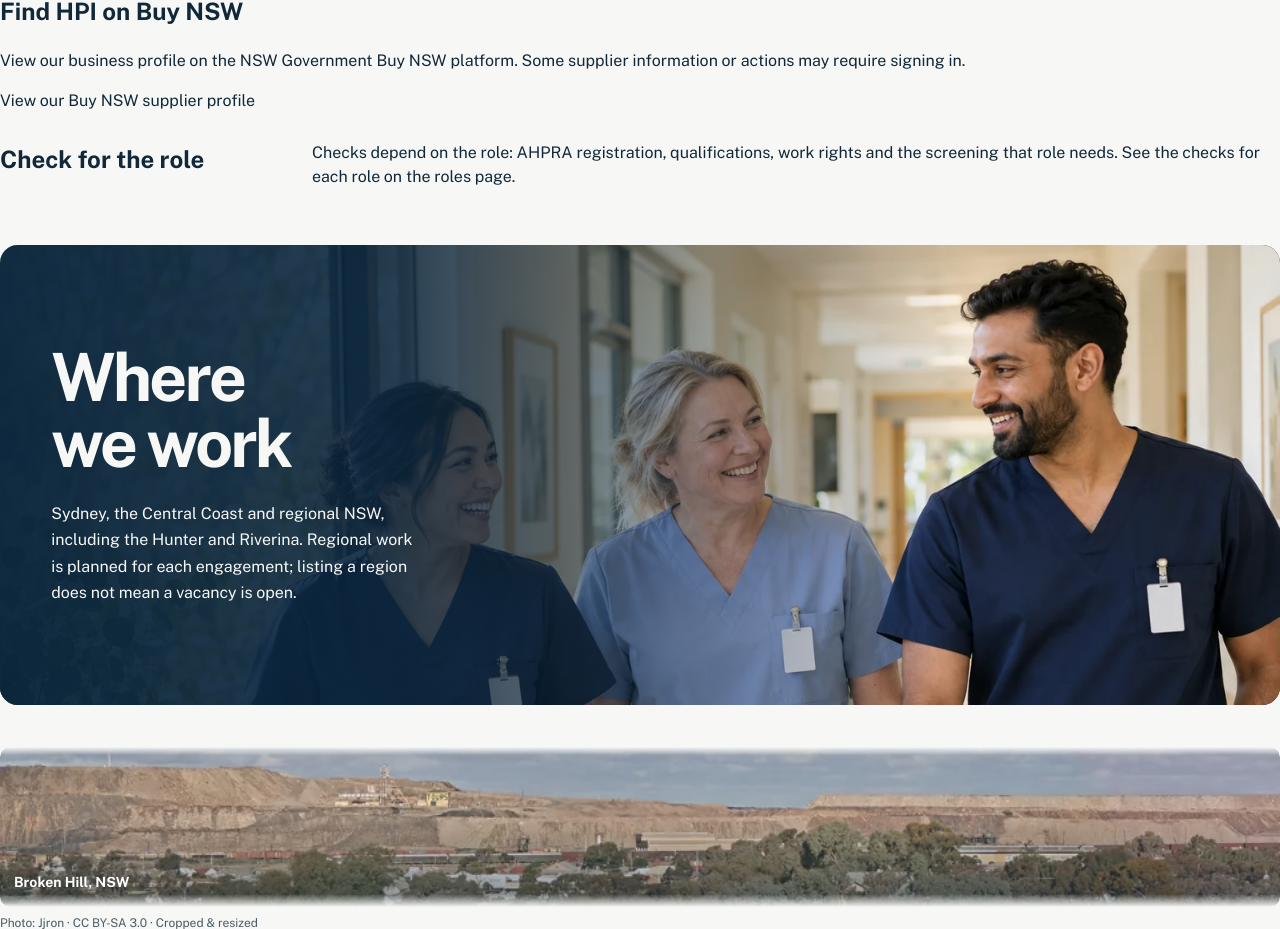
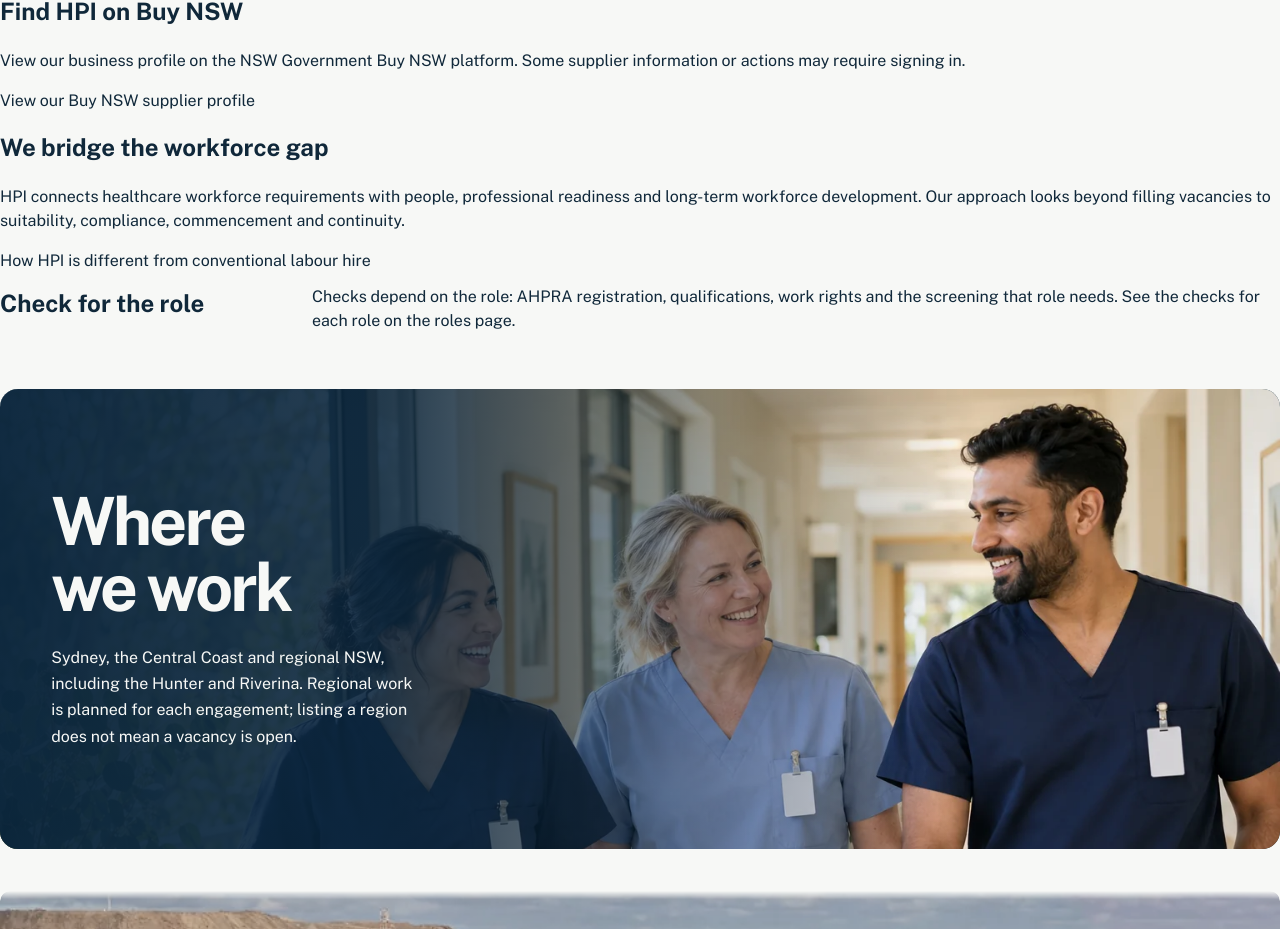
Before and after one commit to wgsaus-dotcom/Healthplus, a Next.js app: page /employers in a window 1280 px wide. Shown: the part 1451-2380 px from the top of the page. Built offline with nearby package versions, Linux system fonts and the light colour scheme.

Commit message:
Position HPI as workforce development bridge after BIRO consultation

```diff
--- a/app/employers/page.tsx
+++ b/app/employers/page.tsx
@@ -16,6 +16,7 @@ export default async function EmployersPage({ searchParams }: { searchParams?: P
     <div className="inner-form" id="request"><EmployerRequestForm initialRole={initialRole} /></div>
     <section className="inner-block employer-receive"><h2>What We Deliver</h2><ul className="inner-deliverables">{["A verified role brief", "A qualified shortlist", "A readiness summary for each worker", "A start-date plan", "Early-placement follow-up", "Performance reporting"].map(text => <li key={text}>{text}</li>)}</ul></section>
     <section className="inner-block employer-buy-nsw" aria-labelledby="employer-buy-nsw-heading"><h2 id="employer-buy-nsw-heading">Find HPI on Buy NSW</h2><p>View our business profile on the NSW Government Buy NSW platform. Some supplier information or actions may require signing in.</p><p><a className="inner-link" href="https://buy.nsw.gov.au/supplier/profile/12466498" target="_blank" rel="noopener noreferrer">View our Buy NSW supplier profile</a></p></section>
+    <section className="inner-block employer-difference"><h2>We bridge the workforce gap</h2><p>HPI connects healthcare workforce requirements with people, professional readiness and long-term workforce development. Our approach looks beyond filling vacancies to suitability, compliance, commencement and continuity.</p><a className="inner-link" href="/why-hpi">How HPI is different from conventional labour hire</a></section>
     <section className="inner-block employer-checks"><h2>Check for the role</h2><p>Checks depend on the role: AHPRA registration, qualifications, work rights and the screening that role needs. See the checks for each role on the <a className="inner-link" href="/roles">roles page</a>.</p></section>
     <section className="inner-block employer-regional" id="where-we-work">
       <div className="regional-feature">
```
